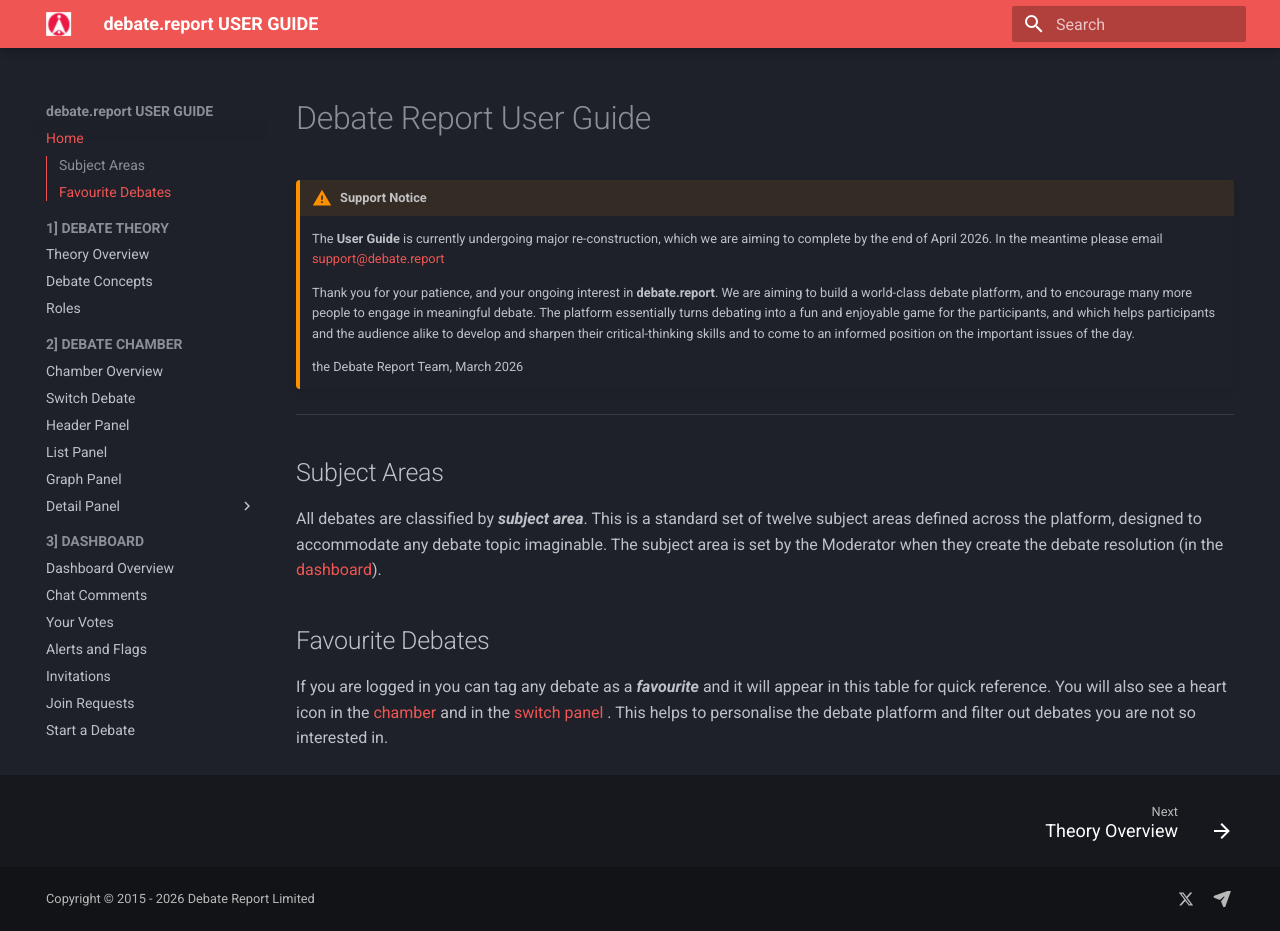
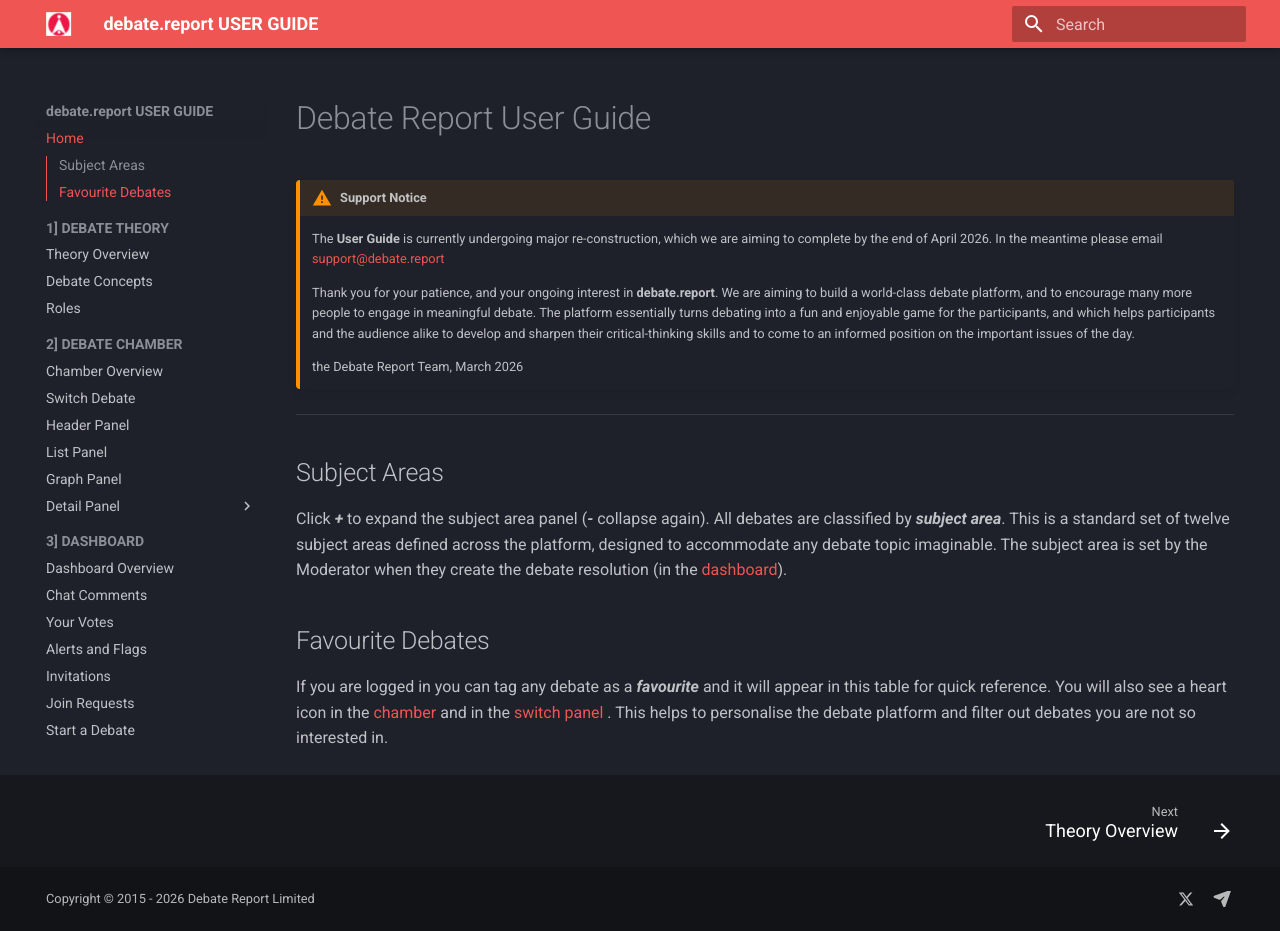
Before and after one commit to datweeds/debate, an MkDocs documentation site: the page built from docs/index.md, in a window 1280 px wide and 931 px high. Built offline with MkDocs 1.6.1 and Material for MkDocs 9.7.7, drawn with Linux system fonts in a browser that asks for light colours.

Commit message:
Update index.md

```diff
--- a/docs/index.md
+++ b/docs/index.md
@@ -10,7 +10,7 @@
 ---
 
 ## Subject Areas
-All debates are classified by ***subject area***. This is a standard set of twelve subject areas defined across the platform, designed to accommodate any debate topic imaginable. The subject area is set by the Moderator when they create the debate resolution (in the [dashboard](dashboard/index.md)).
+Click ***+*** to expand the subject area panel (***-*** collapse again). All debates are classified by ***subject area***. This is a standard set of twelve subject areas defined across the platform, designed to accommodate any debate topic imaginable. The subject area is set by the Moderator when they create the debate resolution (in the [dashboard](dashboard/index.md)).
 
 ## Favourite Debates
 If you are logged in you can tag any debate as a ***favourite*** and it will appear in this table for quick reference. You will also see a heart icon in the [chamber](chamber/index.md) and in the [switch panel](chamber/switch.md) . This helps to personalise the debate platform and filter out debates you are not so interested in.
```
